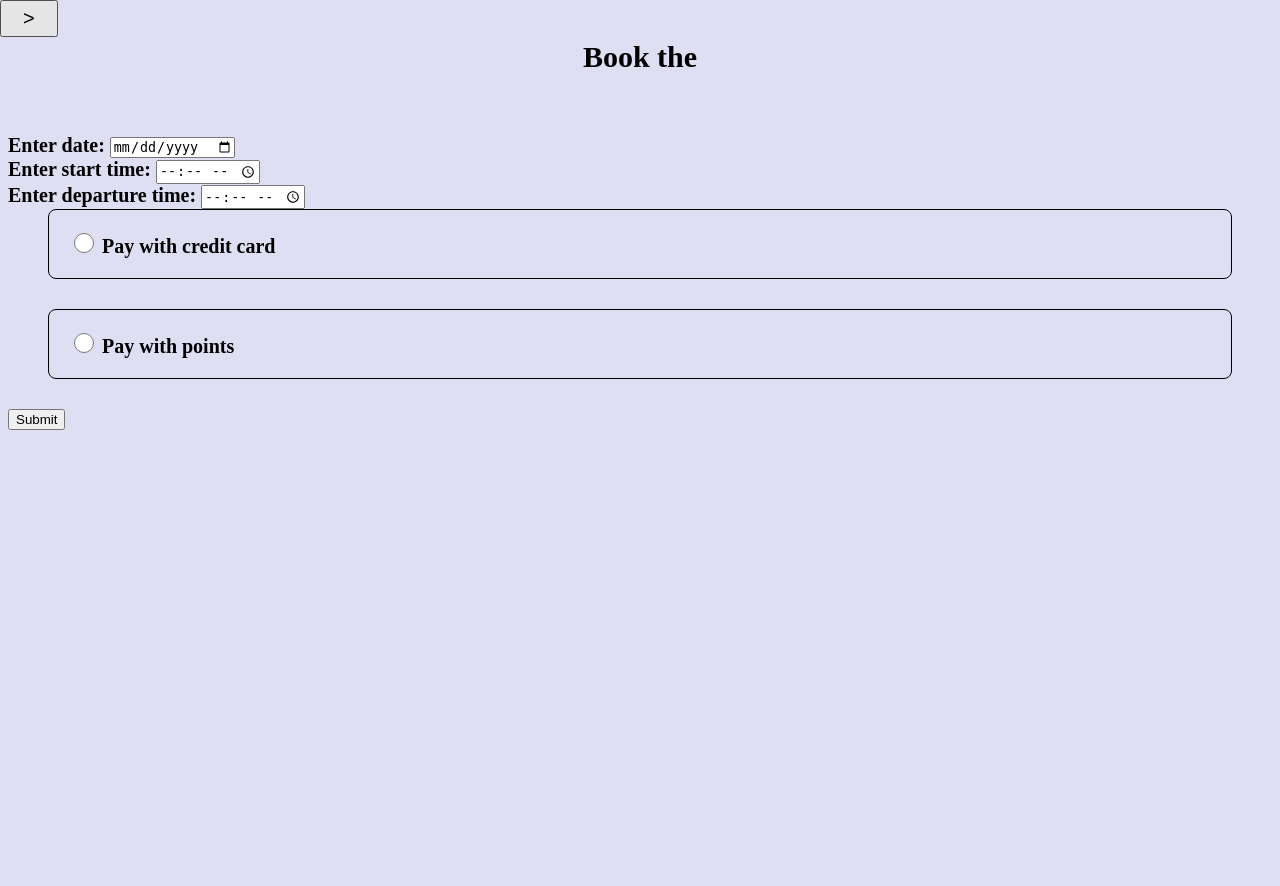
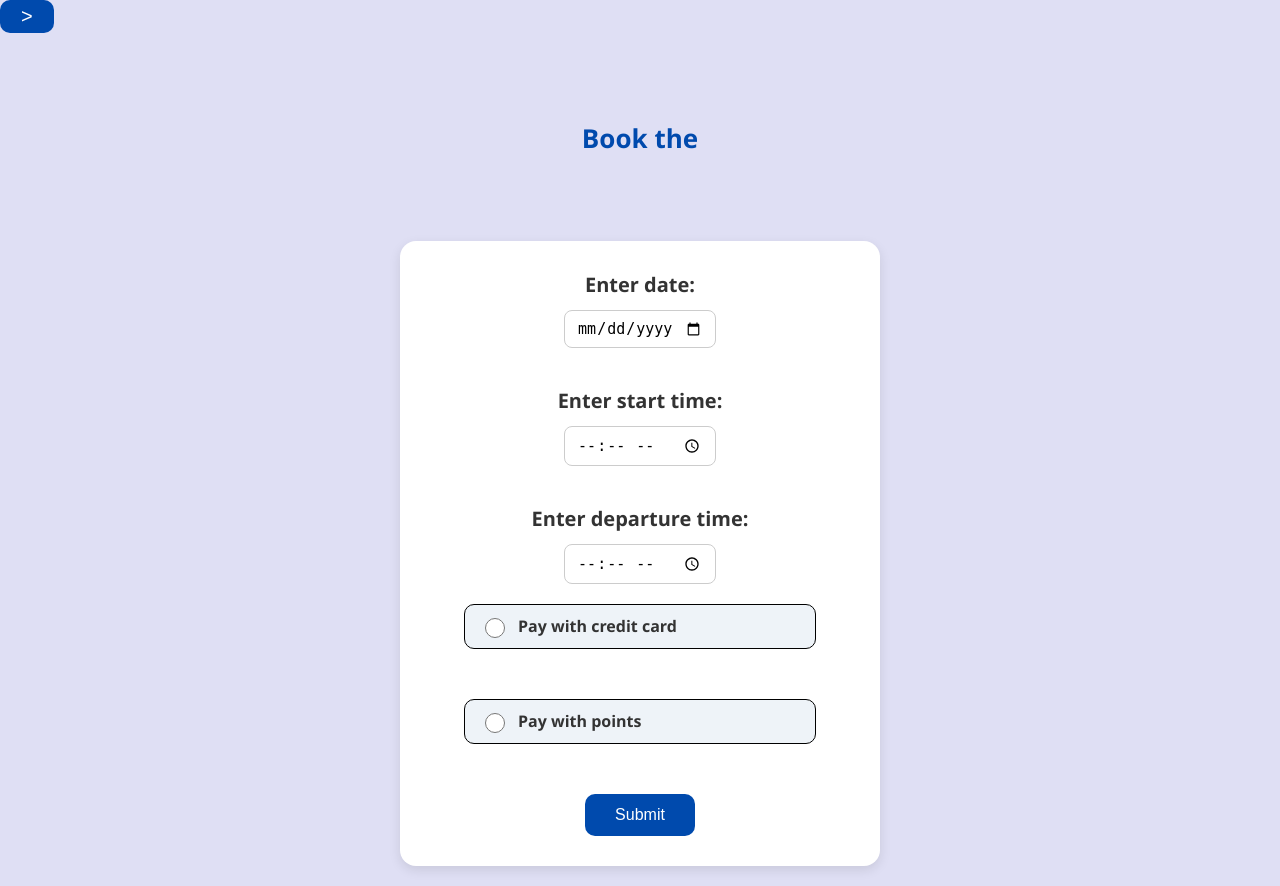
Before and after one commit to eee12342/CSIT214-Project, a Flask app: template program/templates/book.html in a window 1280 px wide. Before the commit the page ends 430 px from the top, so only its background shows below. Run offline with Flask 3, Linux system fonts and the light colour scheme; the template is opened without the code that fills it, so the values that code supplies are empty.

Commit message:
Add new lounge, users, and improve UI and validation
Added the London City International Lounge to loungedb.json and introduced new users (bobby, billy, johnny1234) in userdb.json and userdata.json. Updated lounge prices and reset eamon's bookings and points. Enhanced form validation in main.py, improved profile booking handling, and applied major UI improvements to book, profile, and lounge card pages with new and updated CSS files. Linked the new lounge-card.css in the lounge-card.html template.

```diff
--- a/program/data/userdb.json
+++ b/program/data/userdb.json
@@ -1,5 +1,8 @@
 {
     "eamon": "9a5e0d089f99d6ad5da5fc520920285c32a80e6d86caccffb6e1355fd36e13a1",
     "peter": "026ad9b14a7453b7488daa0c6acbc258b1506f52c441c7c465474c1a564394ff",
-    "jsmith": "4789c4be19736e6dd5f834a2ff34dd8bf8b398ccfb6a3fc5b06dc4a997916c85"
+    "jsmith": "4789c4be19736e6dd5f834a2ff34dd8bf8b398ccfb6a3fc5b06dc4a997916c85",
+    "bobby": "69ff8042237aeef5ddf1ced10e851bc6104e1ebb15a304061dba43ea10106fa9",
+    "billy": "47798d12ae31ce5a6d9c9dddec7bc9f2a27fffa424b7f2a154fa0e26690972de",
+    "johnny1234": "b05990394f7fc9771adb2c863cd560cd4c077c5a2d34b885ddaba68ad2461d61"
 }
--- a/program/main.py
+++ b/program/main.py
@@ -154,7 +154,7 @@ def explore():
         booked_ids = [l["id"] for l in get_booked_lounges()]
     else:
         lounge_data = get_lounge_data_from_json().get("lounges")
-        booked_ids = None
+        booked_ids = []
 
     print(lounge_data)
 
@@ -278,6 +278,9 @@ def pay():
     lounge = get_lounge_by_id(lounge_id)
     lounge_point_cost = int(lounge["points"])
 
+    if not request.form.get("start_time") or not request.form.get("start_time") or not request.form.get("date"):
+        return redirect(url_for("book", lounge_id=lounge_id, message="Please enter all fields below"))
+
     fmt = "%H:%M"
     time1 = datetime.strptime(request.form["end_time"], fmt)
     time2 = datetime.strptime(request.form["start_time"], fmt)
@@ -304,11 +307,12 @@ def profile():
         username = User.username
         user_data = get_user_data()[username]
 
-        bookings = user_data["bookings"]
+        bookings = user_data.get("bookings")
         lounge_details = []
-        for booking in bookings:
-            booking_id = booking["id"]
-            lounge_details.append(get_lounge_by_id(booking_id))
+        if bookings:
+            for booking in bookings:
+                booking_id = booking["id"]
+                lounge_details.append(get_lounge_by_id(booking_id))
 
         return render_template("profile.html", username=username, user_data=user_data, bookings=lounge_details)
     else:
--- a/program/static/book.css
+++ b/program/static/book.css
@@ -31,3 +31,99 @@ h3 {
     margin-right: auto;
     font-size: 20px;
 }
+
+body {
+    font-family: "Segoe UI", Arial, sans-serif;
+    background-color: #f5f7fa;
+    color: #333;
+    margin: 0;
+    padding: 0;
+}
+
+.main {
+    display: flex;
+    flex-direction: column;
+    align-items: center;
+    justify-content: flex-start;
+    min-height: 100vh;
+    padding-top: 80px;
+}
+
+h3 {
+    font-size: 26px;
+    color: #004aad;
+    margin-bottom: 25px;
+}
+
+form {
+    background-color: #ffffff;
+    border-radius: 16px;
+    box-shadow: 0 4px 12px rgba(0,0,0,0.1);
+    padding: 30px 40px;
+    width: 400px;
+    display: flex;
+    flex-direction: column;
+    align-items: center;
+    gap: 20px;
+}
+
+.dateTimeForm {
+    display: flex;
+    flex-direction: column;
+    align-items: center;
+    gap: 12px;
+}
+
+.dateTimeForm input[type="date"],
+.dateTimeForm input[type="time"] {
+    border: 1px solid #ccc;
+    border-radius: 8px;
+    padding: 8px 12px;
+    width: 70%;
+    font-size: 15px;
+    transition: border-color 0.2s ease, box-shadow 0.2s ease;
+}
+
+.dateTimeForm input[type="date"]:focus,
+.dateTimeForm input[type="time"]:focus {
+    outline: none;
+    border-color: #004aad;
+    box-shadow: 0 0 5px rgba(0,74,173,0.3);
+}
+
+.paymentOptionContainer {
+    background-color: #eef3f8;
+    border-radius: 10px;
+    width: 80%;
+    text-align: left;
+    padding: 10px 15px;
+    font-size: 16px;
+    color: #333;
+    display: flex;
+    align-items: center;
+    gap: 10px;
+    transition: background 0.2s ease;
+}
+
+.paymentOptionContainer:hover {
+    background-color: #dce7f3;
+}
+
+button {
+    background-color: #004aad;
+    color: white;
+    border: none;
+    border-radius: 10px;
+    padding: 12px 30px;
+    font-size: 16px;
+    cursor: pointer;
+    transition: background 0.2s ease;
+}
+
+button:hover {
+    background-color: #00357a;
+}
+
+p {
+    font-size: 16px;
+}
--- a/program/templates/lounge-card.html
+++ b/program/templates/lounge-card.html
@@ -1,4 +1,7 @@
 {% macro lounge_card(lounge, booked_ids) %}
+    <head>
+        <link rel="stylesheet" type="text/css" href="{{ url_for('static', filename='lounge-card.css') }}" />
+    </head>
     <div class="airportContainer">
         <table>
             <tr>
@@ -18,7 +21,7 @@
                 <td>{{ lounge["points"] }}</td>
             </tr>
             <tr>
-                <td>Price: </td>
+                <td>Price per hour: </td>
                 <td>${{ lounge["price_aud"] }} AUD</td>
             </tr>
             <tr>
```
Also changed, not shown: program/data/loungedb.json (+18 -2 lines), program/data/userdata.json (+11 -33 lines), program/static/lounge-card.css (added, +79 -0 lines), program/static/profile.css (+59 -0 lines).
